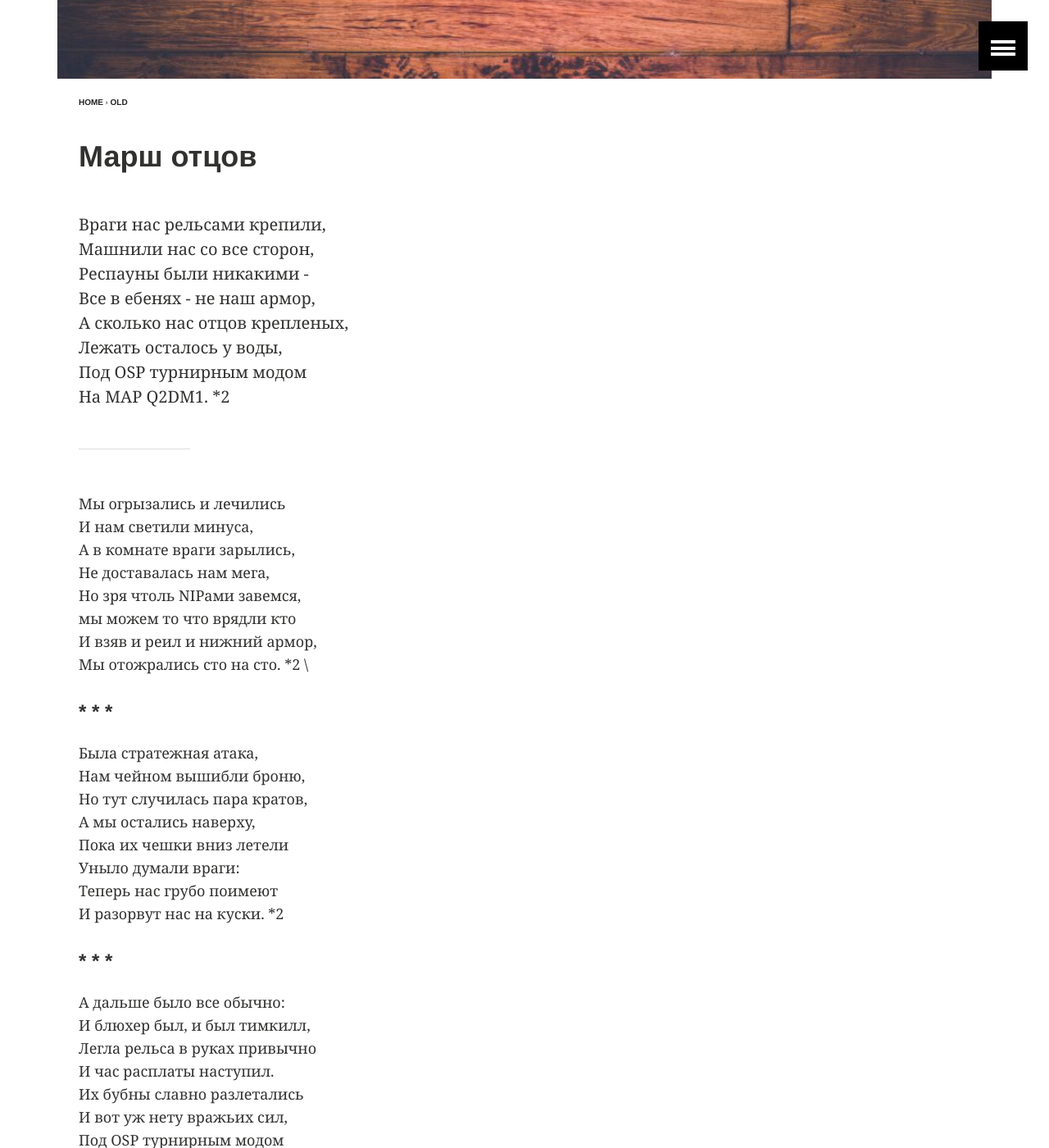
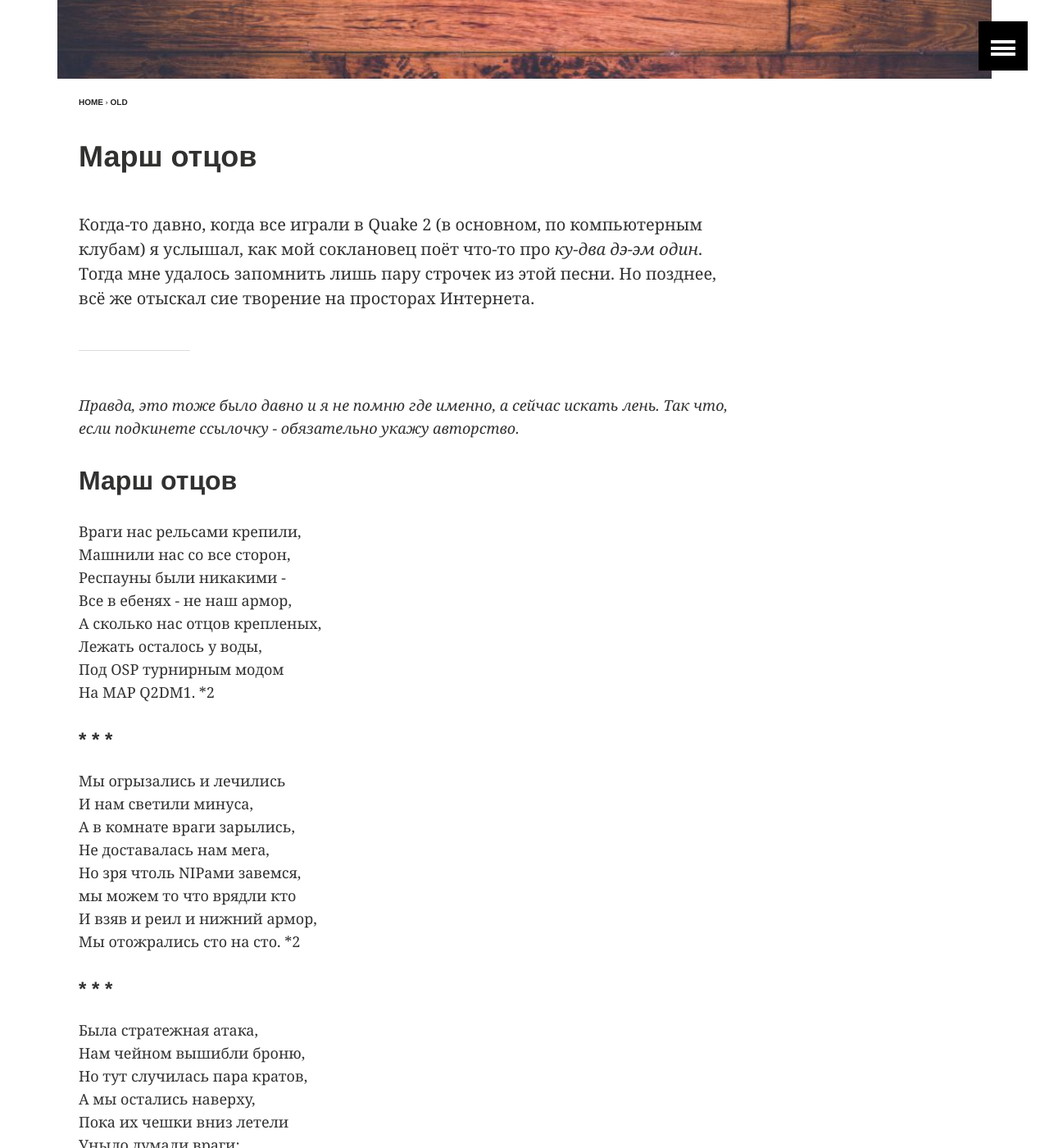
Before and after one commit to kapb14/kapb14.github.io, a Jekyll site: the page built from _posts/2016-01-18-quake-hymn.md, in a window 1280 px wide and 1400 px high, scrolled down 301 px. Shown: the whole window at 82% size. Built offline with Jekyll 4.4.1, drawn with Linux system fonts in a browser that asks for light colours; comment, search, counter and statistics services are not loaded.

Commit message:
Created :_posts/2016-01-18-quake-hymn.md

```diff
--- a/_posts/2016-01-18-quake-hymn.md
+++ b/_posts/2016-01-18-quake-hymn.md
@@ -12,18 +12,28 @@ comments: true
 ---
 
 
+Когда-то давно, когда все играли в Quake 2 (в основном, по компьютерным клубам) я услышал, как мой соклановец поёт что-то про _ку-два дэ-эм один_. Тогда мне удалось запомнить лишь пару строчек из этой песни. Но позднее, всё же отыскал сие творение на просторах Интернета.
+
+___
+
+
+_Правда, это тоже было давно и я не помню где именно, а сейчас искать лень. Так что, если подкинете ссылочку - обязательно укажу авторство._
+
+
+## Марш отцов
+
 
 Враги нас рельсами крепили, \\
 Машнили нас со все сторон, \\
 Респауны были никакими - \\
 Все в ебенях - не наш армор, \\
 А сколько нас отцов крепленых, \\
-Лежать осталось у воды,  \\
-Под OSP турнирным модом  \\
+Лежать осталось у воды, \\
+Под OSP турнирным модом \\
 На MAP Q2DM1. *2
 
 
-___
+#### * * *
 
 
 Мы огрызались и лечились  \\
@@ -33,10 +43,11 @@ ___
 Но зря чтоль NIPами завемся,  \\
 мы можем то что врядли кто  \\
 И взяв и реил и нижний армор,  \\
-Мы отожрались сто на сто. *2  \\
+Мы отожрались сто на сто. *2
 
 
 #### * * *
+
 
 Была стратежная атака, \\
 Нам чейном вышибли броню, \\
```
